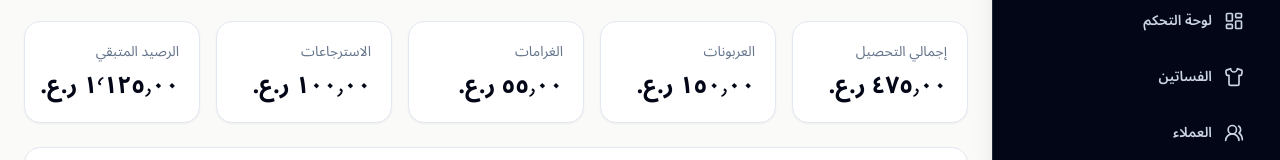
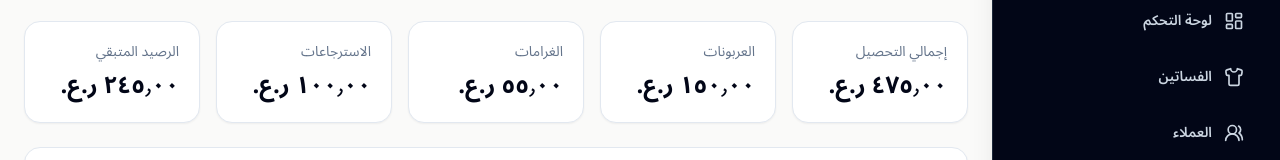
Before and after one commit to mohamedmasoud3030-tech/dress-roomshow, a React (Vite) app: page /payments in a window 1280 px wide. Shown: the part 176-336 px from the top of the page. Built offline with nearby package versions, Linux system fonts and the light colour scheme.

Commit message:
feat: persist payments and sync reservation balances

```diff
--- a/src/features/payments/payment.service.ts
+++ b/src/features/payments/payment.service.ts
@@ -1,3 +1,6 @@
+import { generateId, generateNumber, readCollection, writeCollection } from '../../services/localDatabase';
+import { getTodayISO } from '../../shared/utils/date';
+import { getReservations, recordReservationPayment } from '../reservations/reservation.service';
 import { paymentMockRecords } from './payment.mock';
 import type {
   PaymentDirection,
@@ -8,8 +11,19 @@ import type {
   PaymentType,
 } from './payment.types';
 
+const COLLECTION = 'payments';
+
+type AddPaymentInput = {
+  reservationNumber: string;
+  paymentDate: string;
+  type: PaymentType;
+  method: PaymentMethod;
+  amount: number;
+  notes?: string;
+};
+
 export function getPayments(): PaymentRecord[] {
-  return paymentMockRecords;
+  return readCollection(COLLECTION, paymentMockRecords);
 }
 
 export function filterPayments(
@@ -40,21 +54,8 @@ export function filterPayments(
 }
 
 export function summarizePayments(payments: PaymentRecord[]): PaymentSummary {
-  const reservationTotals = new Map<string, number>();
-  const netByReservation = new Map<string, number>();
-
   const summary = payments.reduce<PaymentSummary>(
     (acc, payment) => {
-      if (!reservationTotals.has(payment.reservationNumber)) {
-        reservationTotals.set(payment.reservationNumber, payment.reservationTotal);
-      }
-
-      const signedAmount = payment.direction === 'income' ? payment.amount : -payment.amount;
-      netByReservation.set(
-        payment.reservationNumber,
-        (netByReservation.get(payment.reservationNumber) ?? 0) + signedAmount,
-      );
-
       if (payment.direction === 'income') {
         acc.totalCollected += payment.amount;
       }
@@ -82,15 +83,48 @@ export function summarizePayments(payments: PaymentRecord[]): PaymentSummary {
     },
   );
 
-  summary.remainingBalance = Array.from(reservationTotals.entries()).reduce(
-    (total, [reservationNumber, reservationTotal]) => {
-      const paidNet = netByReservation.get(reservationNumber) ?? 0;
-      return total + Math.max(reservationTotal - paidNet, 0);
-    },
+  summary.remainingBalance = getReservations().reduce(
+    (total, reservation) => total + reservation.remainingAmount,
     0,
   );
 
   return summary;
+}
+
+export function addPayment(input: AddPaymentInput): PaymentRecord {
+  const reservation = getReservations().find((item) => item.reservationNumber === input.reservationNumber);
+  const direction: PaymentDirection = input.type === 'refund' ? 'refund' : 'income';
+
+  if (!reservation) throw new Error('الحجز المحدد غير موجود.');
+  if (!input.paymentDate) throw new Error('تاريخ الدفع مطلوب.');
+  if (input.paymentDate > getTodayISO()) throw new Error('تاريخ الدفع لا يمكن أن يكون في المستقبل.');
+  if (!Number.isFinite(input.amount) || input.amount <= 0) throw new Error('قيمة الدفعة يجب أن تكون أكبر من صفر.');
+
+  recordReservationPayment({
+    reservationNumber: reservation.reservationNumber,
+    type: input.type,
+    direction,
+    amount: input.amount,
+  });
+
+  const payment: PaymentRecord = {
+    id: generateId(),
+    paymentNumber: generateNumber('PAY'),
+    reservationNumber: reservation.reservationNumber,
+    customerName: reservation.customerName,
+    dressCode: reservation.dressCode,
+    dressName: reservation.dressName,
+    paymentDate: input.paymentDate,
+    type: input.type,
+    method: input.method,
+    direction,
+    amount: input.amount,
+    reservationTotal: reservation.totalAmount,
+    notes: input.notes?.trim() || undefined,
+  };
+
+  writeCollection(COLLECTION, [payment, ...getPayments()]);
+  return payment;
 }
 
 export function formatPaymentTypeLabel(type: PaymentType): string {
```
